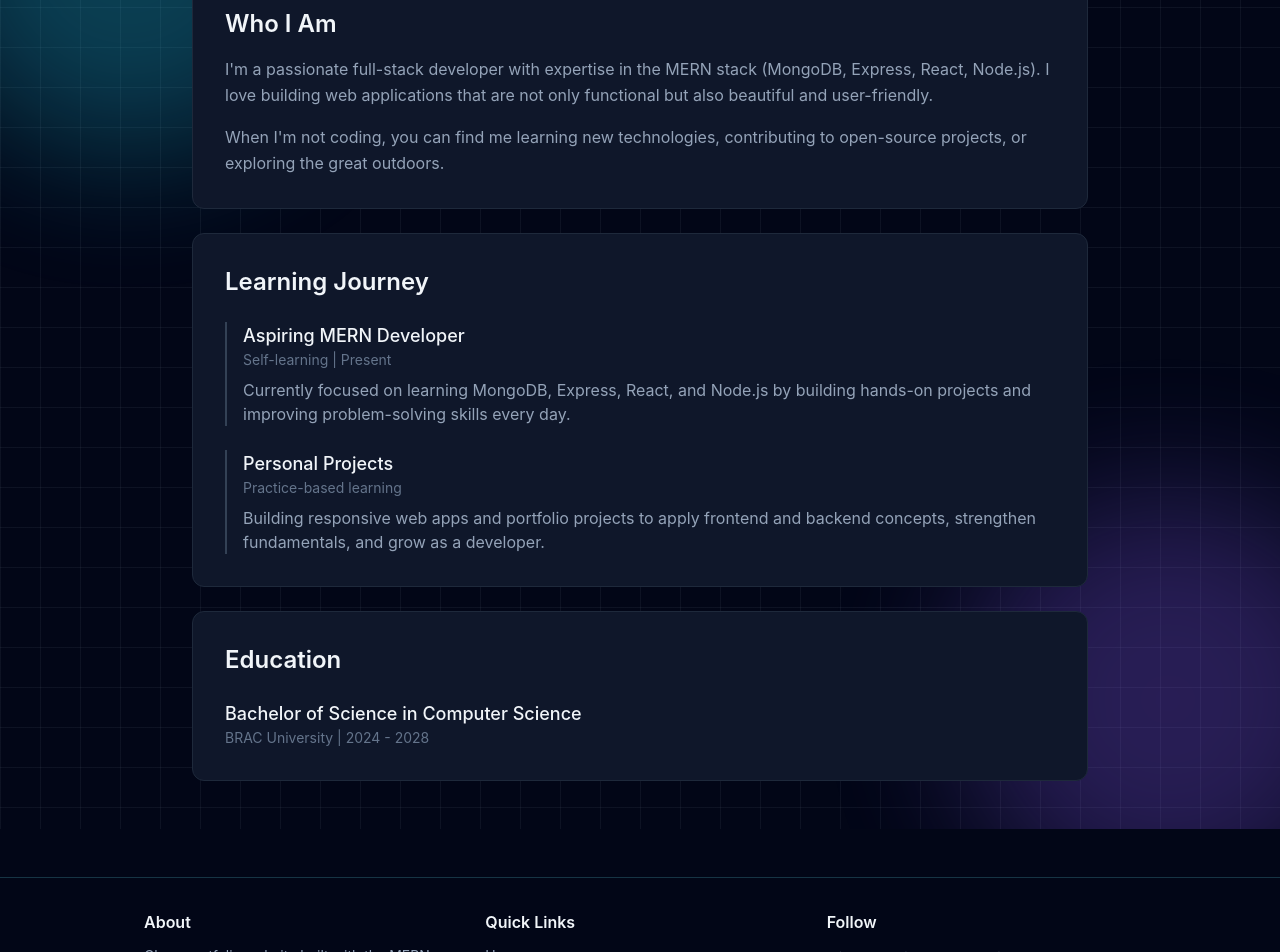
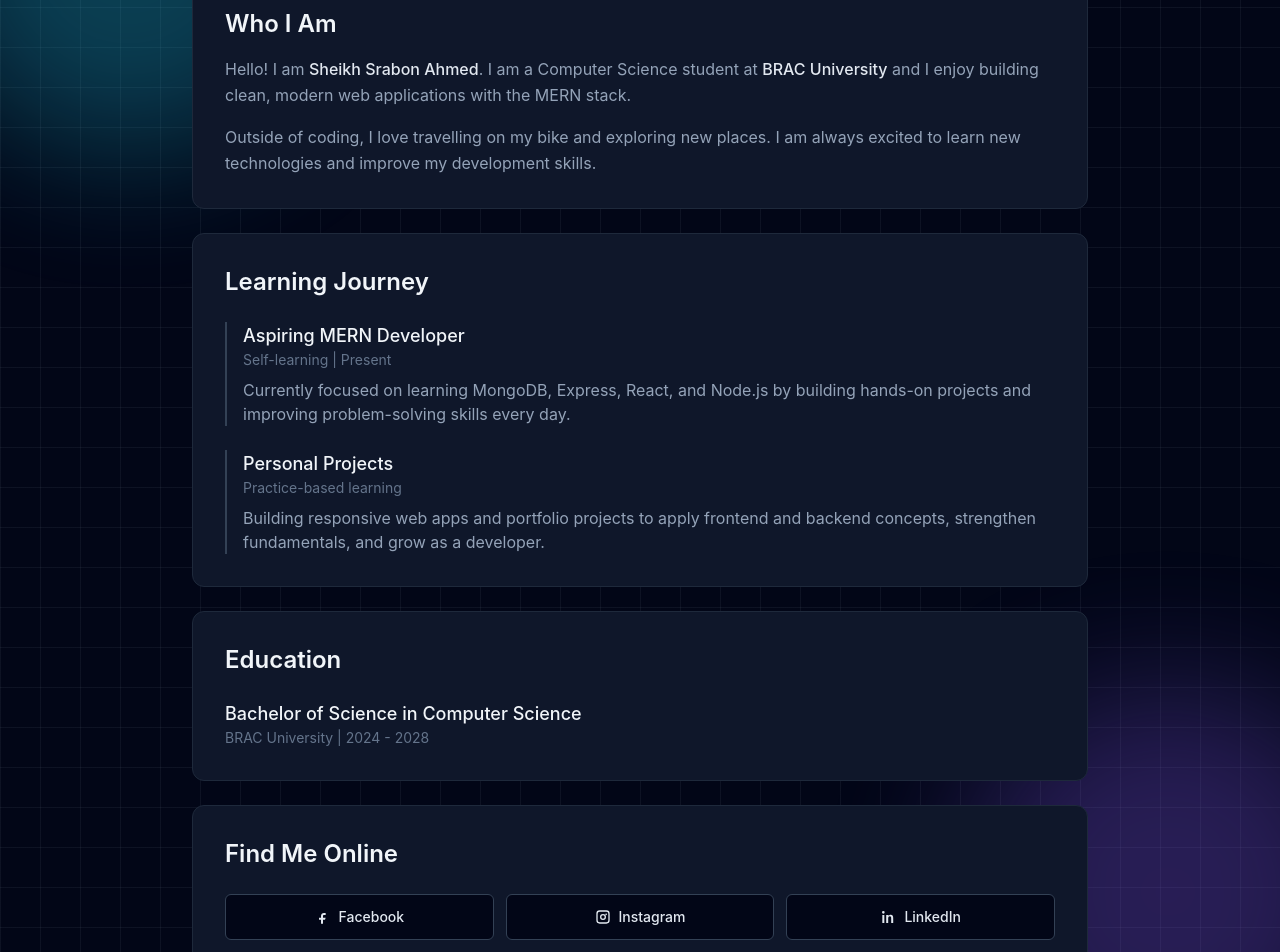
Before and after one commit to srabon007-9/portfolio, a React (Create React App) app in the folder client/: page /about in a window 1280 px wide. Shown: the part 220-1172 px from the top of the page. Built offline with nearby package versions, Linux system fonts and the light colour scheme.

Commit message:
Personalize about page

```diff
--- a/client/src/pages/About.jsx
+++ b/client/src/pages/About.jsx
@@ -12,13 +12,13 @@
         <div className="mb-6 rounded-xl border border-slate-800 bg-slate-900 p-8">
           <h2 className="mb-4 text-2xl font-semibold text-slate-100">Who I Am</h2>
           <p className="mb-4 leading-relaxed text-slate-400">
-            I'm a passionate full-stack developer with expertise in the MERN stack (MongoDB, Express,
-            React, Node.js). I love building web applications that are not only functional but also
-            beautiful and user-friendly.
+            Hello! I am <span className="font-medium text-slate-200">Sheikh Srabon Ahmed</span>. I am a
+            Computer Science student at <span className="font-medium text-slate-200">BRAC University</span>{' '}
+            and I enjoy building clean, modern web applications with the MERN stack.
           </p>
           <p className="leading-relaxed text-slate-400">
-            When I'm not coding, you can find me learning new technologies, contributing to open-source
-            projects, or exploring the great outdoors.
+            Outside of coding, I love travelling on my bike and exploring new places. I am always excited
+            to learn new technologies and improve my development skills.
           </p>
         </div>
 
@@ -58,6 +58,48 @@
             </div>
           </div>
         </div>
+
+        {/* Social Links */}
+        <div className="mt-6 rounded-xl border border-slate-800 bg-slate-900 p-8">
+          <h2 className="mb-6 text-2xl font-semibold text-slate-100">Find Me Online</h2>
+          <div className="grid grid-cols-1 gap-3 sm:grid-cols-3">
+            <a
+              href="https://www.facebook.com/Srabon.Ahmed22/"
+              target="_blank"
+              rel="noopener noreferrer"
+              className="flex items-center justify-center gap-2 rounded-md border border-slate-700 bg-slate-950 px-4 py-3 text-sm font-medium text-slate-200 transition-all hover:border-cyan-300/50 hover:text-cyan-200"
+            >
+              <svg viewBox="0 0 24 24" aria-hidden="true" className="h-4 w-4 fill-current">
+                <path d="M13.5 9H16V6h-2.5C10.8 6 9 7.8 9 10.5V13H6v3h3v6h3v-6h3l1-3h-4v-2.5c0-.8.7-1.5 1.5-1.5Z" />
+              </svg>
+              Facebook
+            </a>
+
+            <a
+              href="https://www.instagram.com/srabon_op/"
+              target="_blank"
+              rel="noopener noreferrer"
+              className="flex items-center justify-center gap-2 rounded-md border border-slate-700 bg-slate-950 px-4 py-3 text-sm font-medium text-slate-200 transition-all hover:border-cyan-300/50 hover:text-cyan-200"
+            >
+              <svg viewBox="0 0 24 24" aria-hidden="true" className="h-4 w-4 fill-current">
+                <path d="M7 2h10a5 5 0 0 1 5 5v10a5 5 0 0 1-5 5H7a5 5 0 0 1-5-5V7a5 5 0 0 1 5-5Zm0 2a3 3 0 0 0-3 3v10a3 3 0 0 0 3 3h10a3 3 0 0 0 3-3V7a3 3 0 0 0-3-3H7Zm5 3.5A4.5 4.5 0 1 1 7.5 12 4.5 4.5 0 0 1 12 7.5Zm0 2A2.5 2.5 0 1 0 14.5 12 2.5 2.5 0 0 0 12 9.5Zm4.75-2.75a1.25 1.25 0 1 1-1.25 1.25 1.25 1.25 0 0 1 1.25-1.25Z" />
+              </svg>
+              Instagram
+            </a>
+
+            <a
+              href="https://www.linkedin.com/in/sheikh-srabon-ahmed/"
+              target="_blank"
+              rel="noopener noreferrer"
+              className="flex items-center justify-center gap-2 rounded-md border border-slate-700 bg-slate-950 px-4 py-3 text-sm font-medium text-slate-200 transition-all hover:border-cyan-300/50 hover:text-cyan-200"
+            >
+              <svg viewBox="0 0 24 24" aria-hidden="true" className="h-4 w-4 fill-current">
+                <path d="M5 3a2 2 0 1 1 0 4 2 2 0 0 1 0-4Zm-1.5 6h3V21h-3V9ZM10 9h2.9v1.7h.1c.4-.8 1.4-1.9 3-1.9 3.2 0 3.8 2.1 3.8 4.8V21h-3v-6.5c0-1.5 0-3.5-2.1-3.5s-2.4 1.7-2.4 3.4V21h-3V9Z" />
+              </svg>
+              LinkedIn
+            </a>
+          </div>
+        </div>
       </div>
     </div>
   );
```
